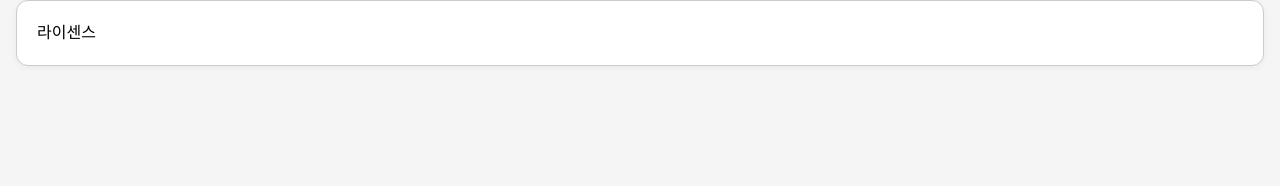
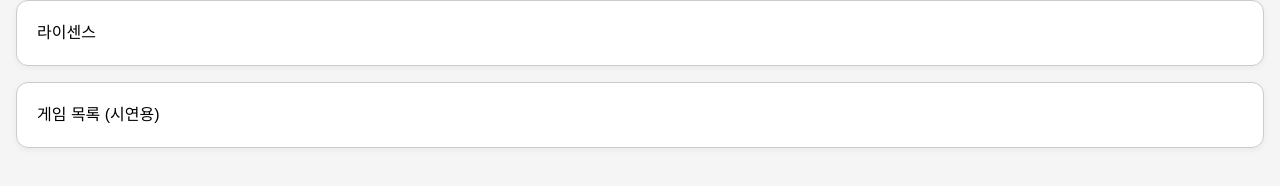
Before and after one commit to YumeAster/cau-2025-mc-irona, a React (Create React App) app: page /settings in a window 1280 px wide. Shown: the part 528-714 px from the top of the page. Built offline with nearby package versions, Linux system fonts and the light colour scheme.

Commit message:
게임목록 이동 버튼 추가

```diff
--- a/src/pages/AppSettingPage.js
+++ b/src/pages/AppSettingPage.js
@@ -79,6 +79,7 @@ export default function AppSettingPage() {
         <button className="block-button" onClick={() => alert("분석 시각화로 이동")}>분석 시각화</button>
         <button className="block-button" onClick={() => alert("의견 보내기")}>의견 보내기</button>
         <button className="block-button" onClick={() => navigate('/license')}>라이센스</button>
+        <button className="block-button" onClick={() => navigate('/demo')}>게임 목록 (시연용)</button>
 
       </div>
     </div>
```
